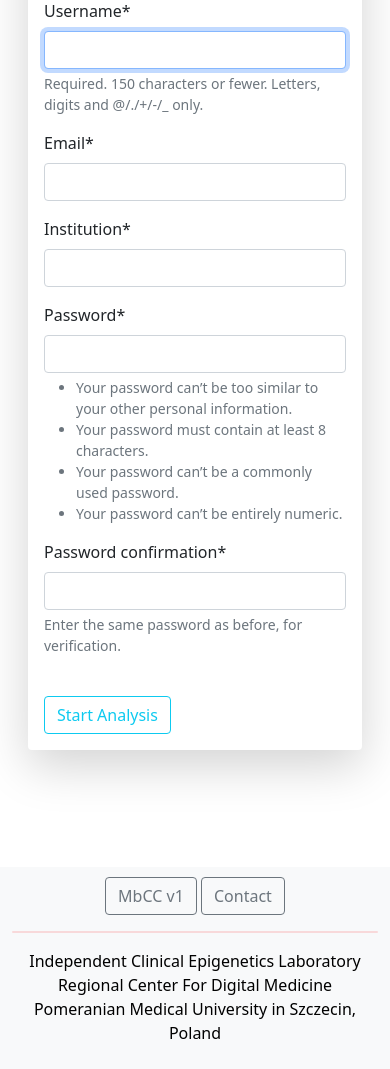
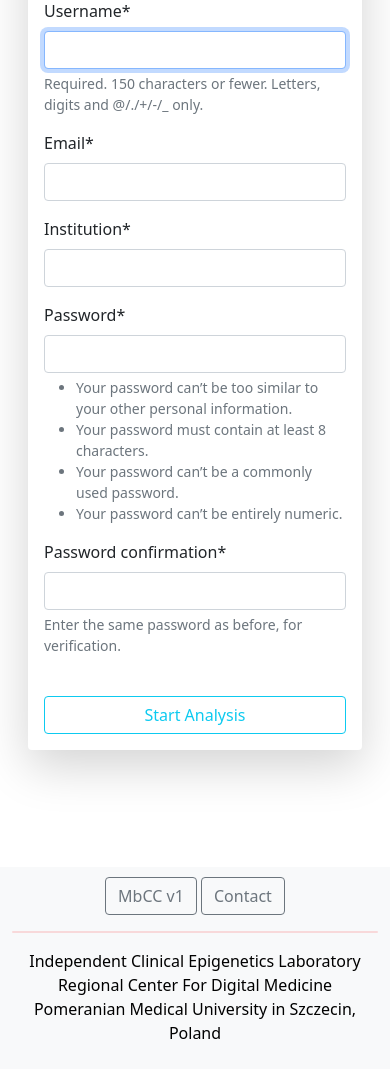
Before and after one commit to ClinicalEpigeneticsLaboratory/ACCS, a Django app: template accs_app/app/templates/app/submit.html in a window 390 px wide. Shown: the part 206-1275 px from the top of the page. Run offline with Django 5.2, Linux system fonts and the light colour scheme; the template is opened without the code that fills it: values that come from a table or form of the project are taken from there, others are empty; parts of the project's set-up code (start-up, migrations or seed data) failed here and were passed over; some libraries are stand-ins or nearby versions.

Commit message:
Updated templates

```diff
--- a/accs_app/app/templates/app/base.html
+++ b/accs_app/app/templates/app/base.html
@@ -24,6 +24,7 @@
 <nav class="navbar sticky-top navbar-expand-lg navbar-light bg-light nav-section">
     <div class="container-fluid">
         <a class="navbar-brand" href="{% url 'accs-home' %}">MbCC v1</a>
+
         <button class="navbar-toggler" type="button" data-bs-toggle="collapse" data-bs-target="#navbarNavAltMarkup"
                 aria-controls="navbarNavAltMarkup" aria-expanded="false" aria-label="Toggle navigation">
             <span class="navbar-toggler-icon"></span>
@@ -73,6 +74,7 @@
             </div>
 
             {% endif %}
+
         </div>
     </div>
 </nav>
--- a/accs_app/app/templates/app/submit.html
+++ b/accs_app/app/templates/app/submit.html
@@ -16,7 +16,7 @@
                                 {{ form | crispy }}
                             </fieldset>
                             <div class="form-group mt-4">
-                                <button class="col-md-12 btn btn-outline-info" type="submit" id="submit-button">Start Analysis</button>
+                                <button class="col-12 btn btn-outline-info" type="submit" id="submit-button">Start Analysis</button>
                             </div>
                             <!-- Loading bar -->
                             <div id="loading-bar" style="display: none; margin-top: 15px;">
--- a/accs_app/app/templates/app/update.html
+++ b/accs_app/app/templates/app/update.html
@@ -18,7 +18,7 @@
                                 <div class="form-row">
                                     <div class="col-md-12">
                                         <div class="form-group mt-0 mb-1">
-                                            <button class="col-lg-12 btn btn-outline-info" type="submit">Update</button>
+                                            <button class="col-12 btn btn-outline-info" type="submit">Update</button>
                                         </div>
                                     </div>
                                 </div>
```
